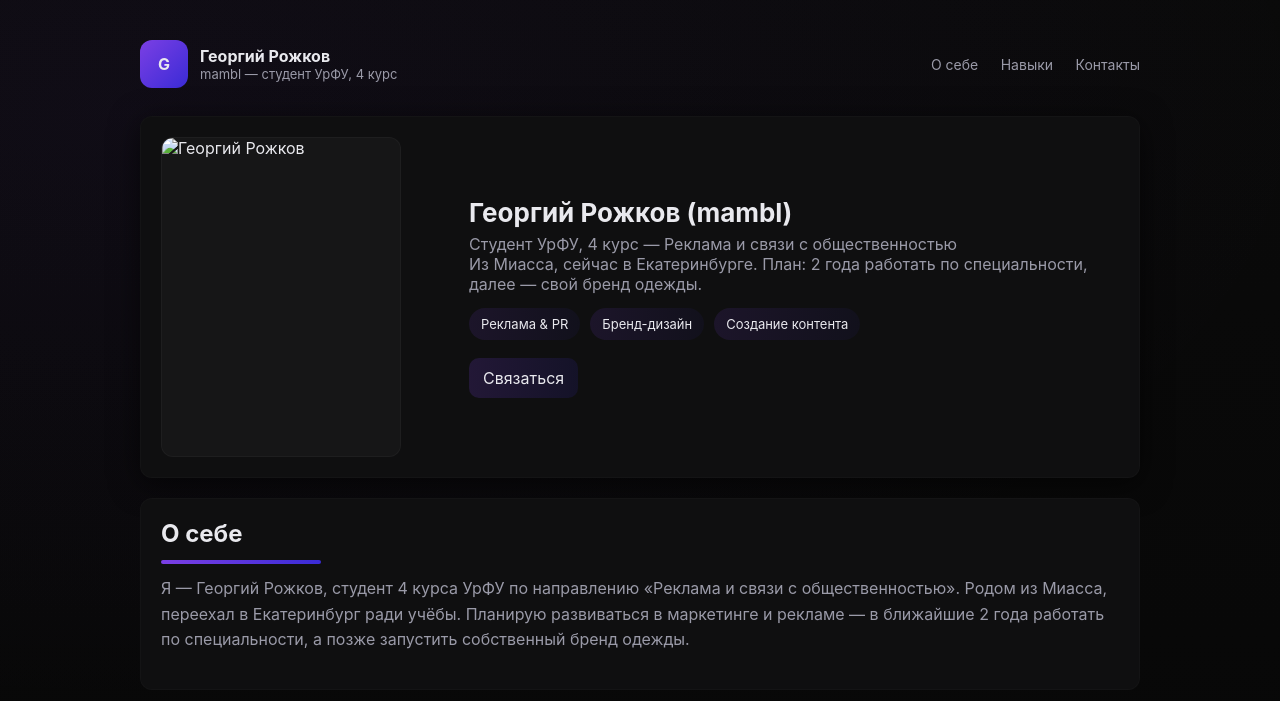
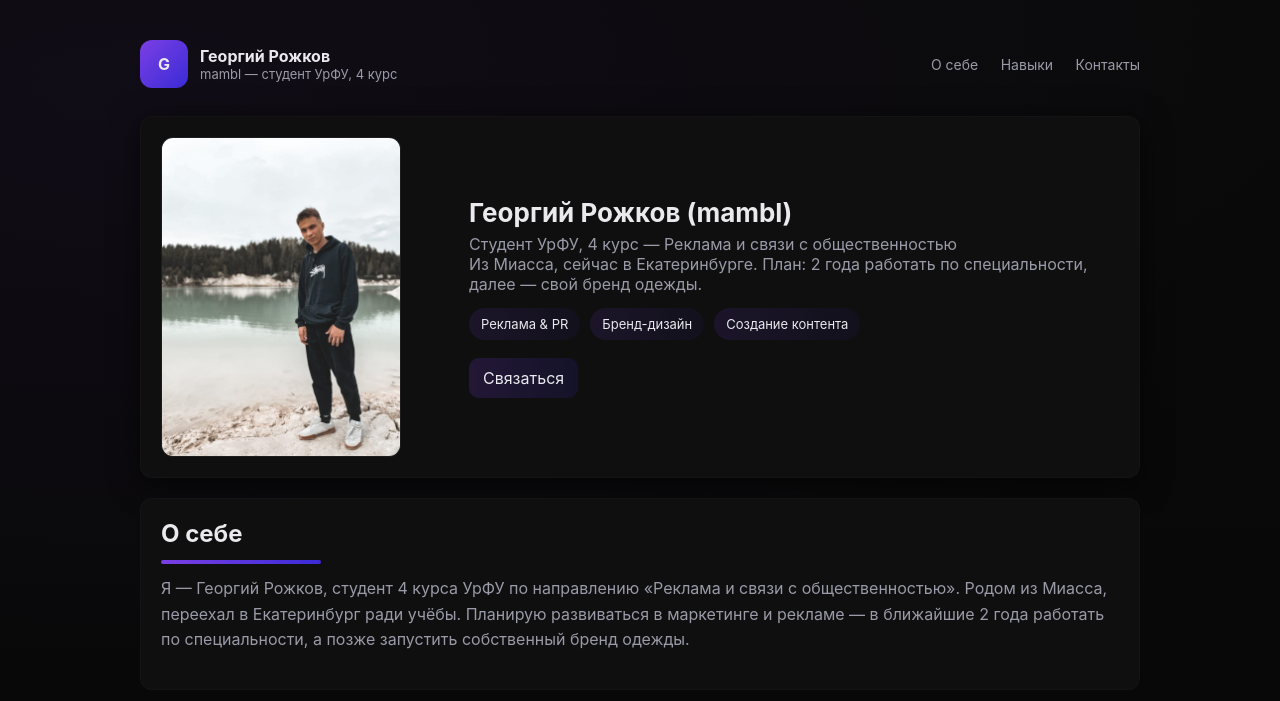
Before and after one commit to palliso/siteroznkov, a plain HTML site: page index.html in a window 1280 px wide. Shown: the top 701 px of the page. Drawn offline with Linux system fonts and the light colour scheme.

Commit message:
Update index.html

```diff
--- a/index.html
+++ b/index.html
@@ -102,7 +102,7 @@
     <section class="hero card fade delay-1">
       <div class="photo">
         <!-- фото из локального пути -->
-        <img src="/mnt/data/IMG_2116 (2).PNG" alt="Георгий Рожков">
+        <img src="abstract2.jpg" alt="Георгий Рожков">
       </div>
       <div class="info">
         <h1>Георгий Рожков (mambl)</h1>
```
